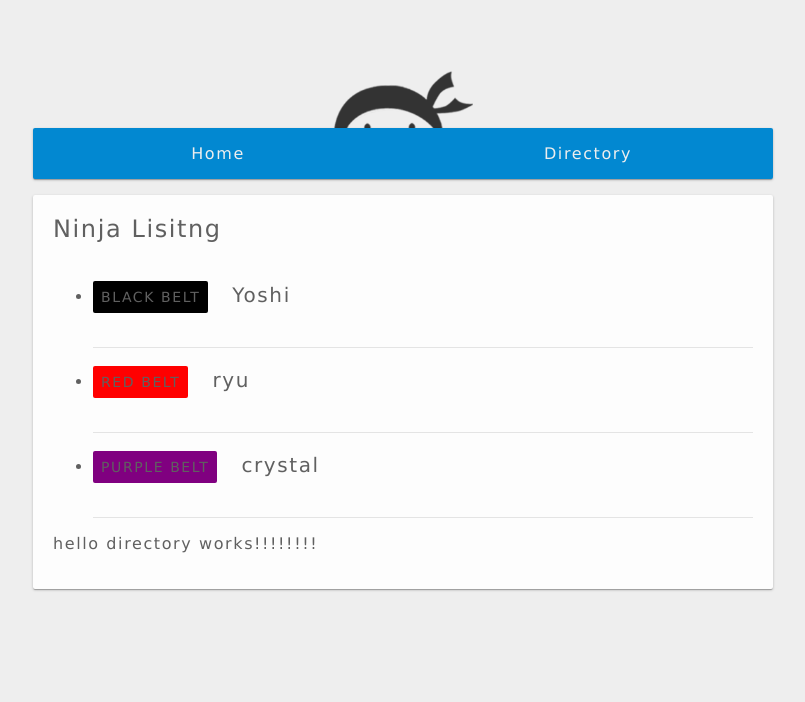
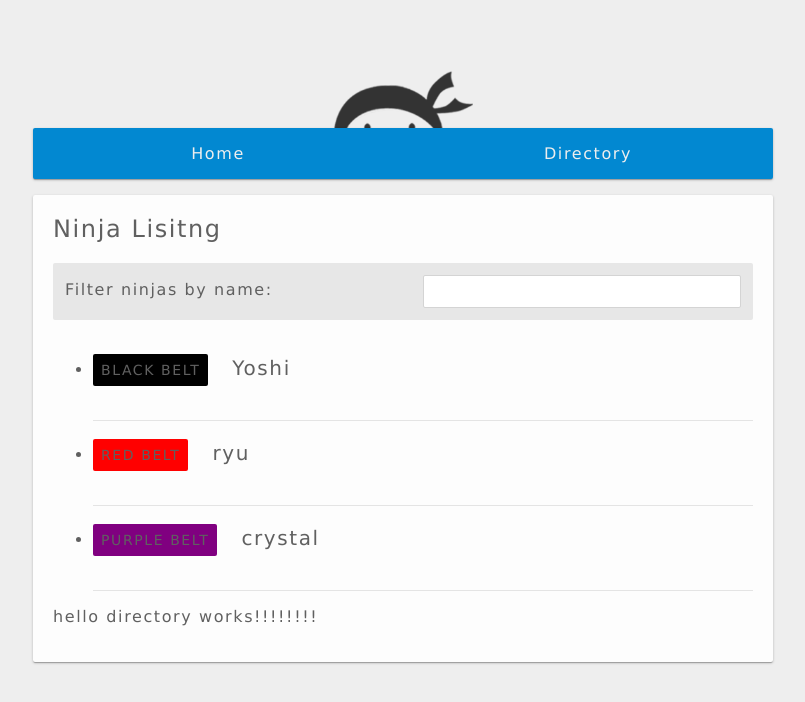
Before and after one commit to Pulkit219/Ang2NinjaProject, an Angular app: page /directory in a window 1280 px wide. Shown: the top 702 px of the page, without its empty margins (237-1042 px from the left). Built offline with nearby package versions, Linux system fonts and the light colour scheme.

Commit message:
4th commit

```diff
--- a/src/app/app.module.ts
+++ b/src/app/app.module.ts
@@ -11,6 +11,7 @@ import { provideRoutes} from '@angular/router';
 import { AppComponent } from './app.component';
 import { HomeComponent } from './home/home.component';
 import { DirectoryComponent } from './directory/directory.component';
+import { FilterPipe } from './filter.pipe';
 
 const routes: Routes = [
   { path: 'directory', component:DirectoryComponent  },
@@ -22,7 +23,8 @@ const routes: Routes = [
   declarations: [
     AppComponent,
     HomeComponent,
-    DirectoryComponent
+    DirectoryComponent,
+    FilterPipe
   ],
   imports: [
     BrowserModule,
--- a/src/app/directory/directory.component.html
+++ b/src/app/directory/directory.component.html
@@ -1,4 +1,13 @@
 <h2>Ninja Lisitng </h2>
+
+
+
+<form id ="filter">
+
+    <label> Filter ninjas by name: </label>
+    <input type="text"   />
+
+</form>
 
 <ul id ="ninja-listing">
 
@@ -7,7 +16,7 @@
 
             <span [ngStyle]= "{background: ninja.belt}">{{ninja.belt}} belt</span>
 
-            <h3>{{ninja.name}}</h3>
+            <h3>{{ninja.name }}</h3>
             <!--<div (click)="remove ($event)"[attr.data-name] = "ninja.name.">delete</div>-->
         </div>
     </li>
--- a/src/app/directory/directory.component.ts
+++ b/src/app/directory/directory.component.ts
@@ -9,7 +9,7 @@ import { ActivatedRoute } from '@angular/router';
   styleUrls: ['./directory.component.css']
 })
 export class DirectoryComponent implements OnInit {
-
+term:any;
  ninjas =[
    {name: "Yoshi", belt:"black"},
    {name: "ryu", belt:"red"},
--- /dev/null
+++ b/src/app/filter.pipe.ts
@@ -0,0 +1,12 @@
+import { Pipe, PipeTransform } from '@angular/core';
+
+@Pipe({
+  name: 'filter'
+})
+export class FilterPipe implements PipeTransform {
+
+  transform(value: any, args?: any): any {
+    return null;
+  }
+
+}
```
Also changed, not shown: 1 other file (tests, documents, lock files or other folders).
